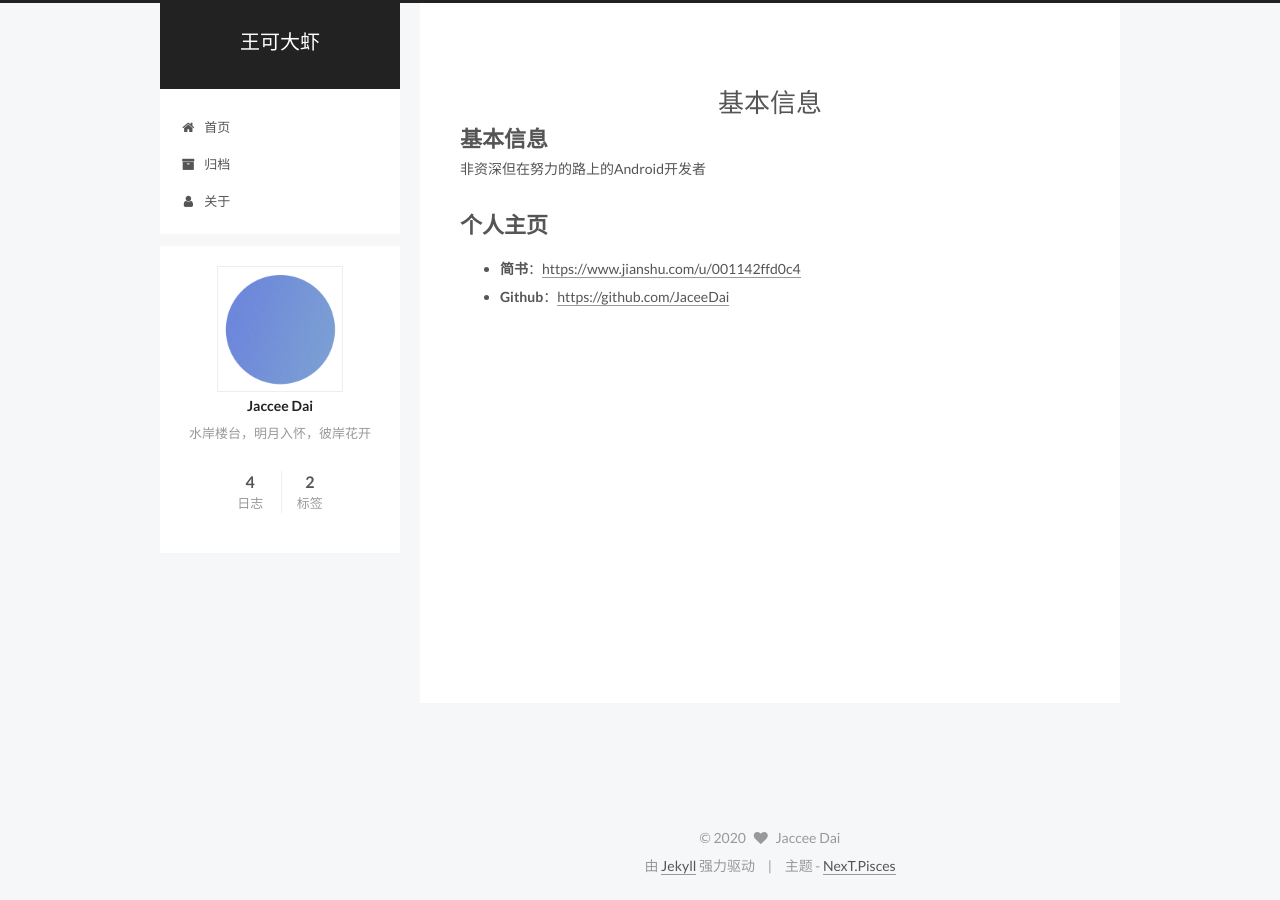
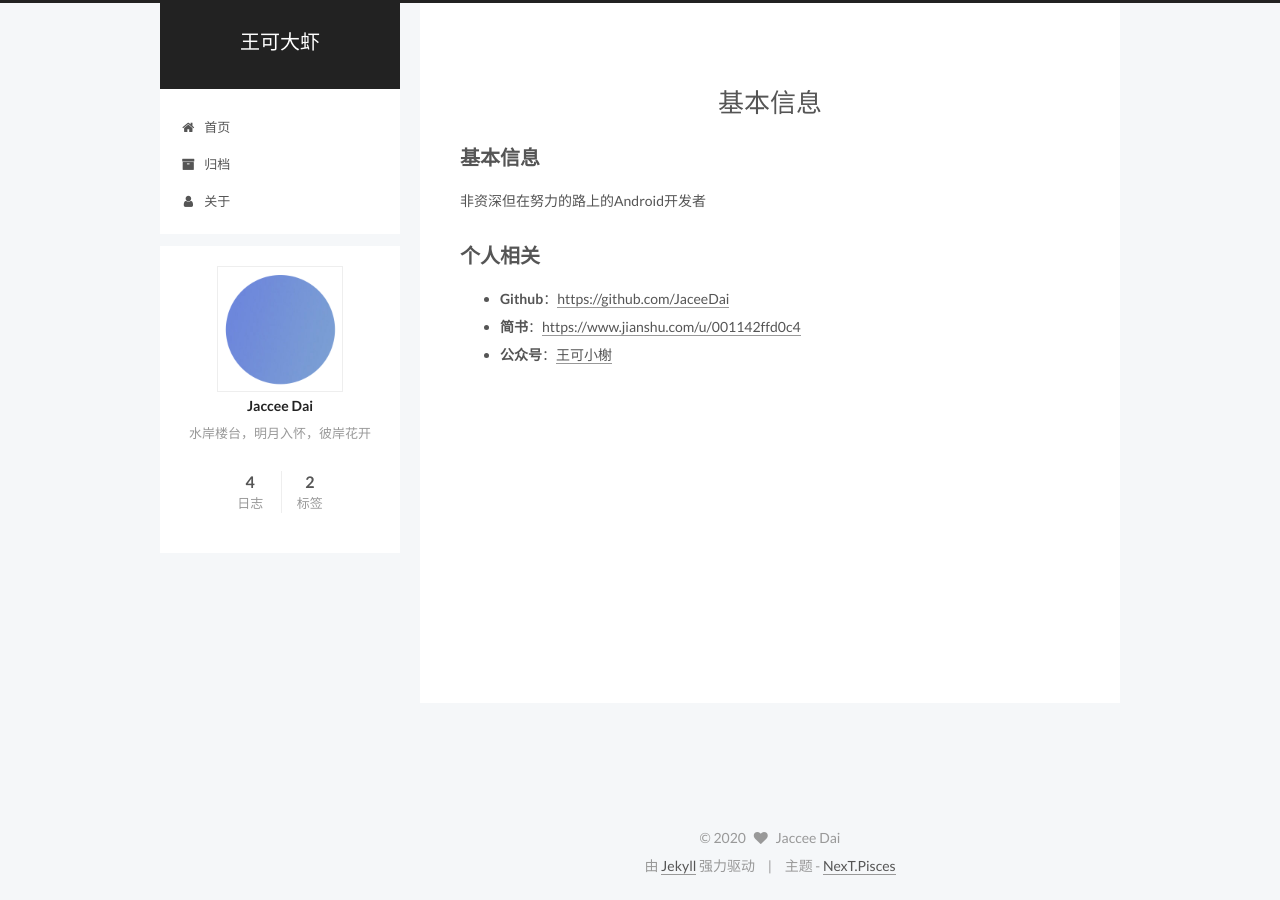
Before and after one commit to Dale-Android/Dale-Android.github.io, a Jekyll site: the page built from about/index.md, in a window 1280 px wide. Built offline with Jekyll 4.4.1, drawn with Linux system fonts in a browser that asks for light colours; comment, search, counter and statistics services are not loaded; our own code applies the rules of GitHub Pages for plain Markdown files.

Commit message:
about update

```diff
--- a/about/index.md
+++ b/about/index.md
@@ -3,12 +3,13 @@
 type: about
 ---
 
-# 基本信息
+
+## 基本信息
 
 非资深但在努力的路上的Android开发者
 
+## 个人相关
 
-# 个人主页
-
+- **Github**：[https://github.com/JaceeDai](https://github.com/JaceeDai)
 - **简书**：[https://www.jianshu.com/u/001142ffd0c4](https://www.jianshu.com/u/001142ffd0c4)
-- **Github**：[https://github.com/JaceeDai](https://github.com/JaceeDai)
+- **公众号**：[王可小榭](https://mp.weixin.qq.com/mp/profile_ext?action=home&__biz=MzU0MzIyODE1NQ==&scene=124#wechat_redirect)
```
